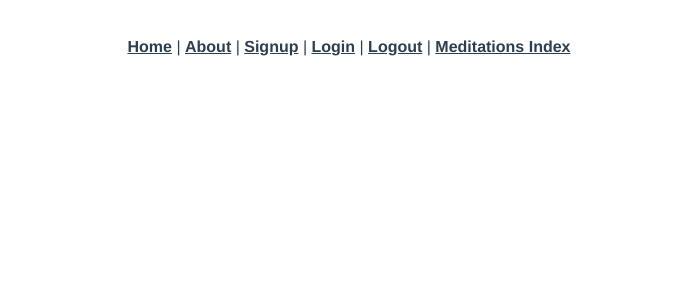
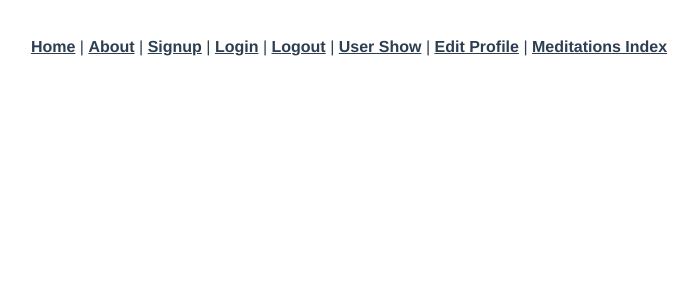
Before and after one commit to MarkEHarrison/mind_warrior_front, a Vue app: page /meditations in a window 1280 px wide. Shown: the top 300 px of the page, without its empty margins (291-989 px from the left). Built offline with nearby package versions, Linux system fonts and the light colour scheme.

Commit message:
creates User Edit and modifies users show

```diff
--- a/src/App.vue
+++ b/src/App.vue
@@ -6,6 +6,8 @@
       <router-link to="/signup">Signup</router-link> |
       <router-link to="/login">Login</router-link> |
       <router-link to="/logout">Logout</router-link> |
+      <router-link to="/users/:id">User Show</router-link> |
+      <router-link :to="'/users/:id/edit'">Edit Profile</router-link> |
       <router-link to="/">Meditations Index</router-link>
     </div>
     <router-view/>
--- a/src/router.js
+++ b/src/router.js
@@ -2,11 +2,15 @@ import Vue from 'vue';
 import Router from 'vue-router';
 import Home from './views/Home.vue';
 import About from './views/About.vue';
+
+// Users Routes
 import Signup from './views/Users/Signup.vue';
 import Login from "./views/Users/Login.vue";
 import Logout from "./views/Users/Logout.vue";
-/*User Show */
+import UsersShow from './views/Users/Show.vue';
+import UsersEdit from './views/Users/Edit.vue';
 
+// Meditation Routes
 import MeditationsIndex from "./views/Meditations/Index.vue";
 
 
@@ -27,9 +31,32 @@ export default new Router({
       name: 'about',
       component: About
     },
-    { path: '/signup', name: 'signup', component: Signup },
-    { path: '/login', name: 'login', component: Login },
-    { path: '/logout', name: 'logout', component: Logout },
+
+    /* Users */
+
+    { path: '/signup',
+      name: 'signup',
+      component: Signup
+    },
+    { path: '/login',
+      name: 'login',
+      component: Login
+    },
+    { path: '/logout',
+      name: 'logout',
+      component: Logout
+    },
+    { path: '/users/:id',
+      name: 'users-show',
+      component: UsersShow
+    },
+    { path: '/users/:id/edit',
+      name: 'users-edit',
+      component: UsersEdit
+    },
+
+    // Meditations
+
     {
       path: '/',
       name: 'meditations-index',
--- a/src/views/Meditations/Index.vue
+++ b/src/views/Meditations/Index.vue
@@ -0,0 +1,14 @@
+<template>
+  <div class="meditations-index">
+
+
+
+
+
+
+
+
+  </div>
+
+
+</template>
--- a/src/views/Users/Show.vue
+++ b/src/views/Users/Show.vue
@@ -1,7 +1,7 @@
 <template>
   <div class="users-show">
 
-    <h1>{{ user.first_name }} {{ user.last_name}}</h1>
+    <h1>Name: {{user.first_name}} {{user.last_name}}</h1>
     <h2>Email: {{ user.email }}</h2>
 
     <button class="btn btn-warning">
@@ -20,6 +20,9 @@ export default {
   data: function() {
     return {
       user: {},
+      first_name: "",
+      last_name: "",
+      email: "",
       errors: []
     };
   },
@@ -33,7 +36,7 @@ export default {
     destroy: function(user) {
       axios.delete("/api/users/" + this.$route.params.id).then(response => {
         console.log(response.data);
-      })
+      });
     }
   }
 };
```
Also changed, not shown: src/views/Users/Edit.vue (added).
